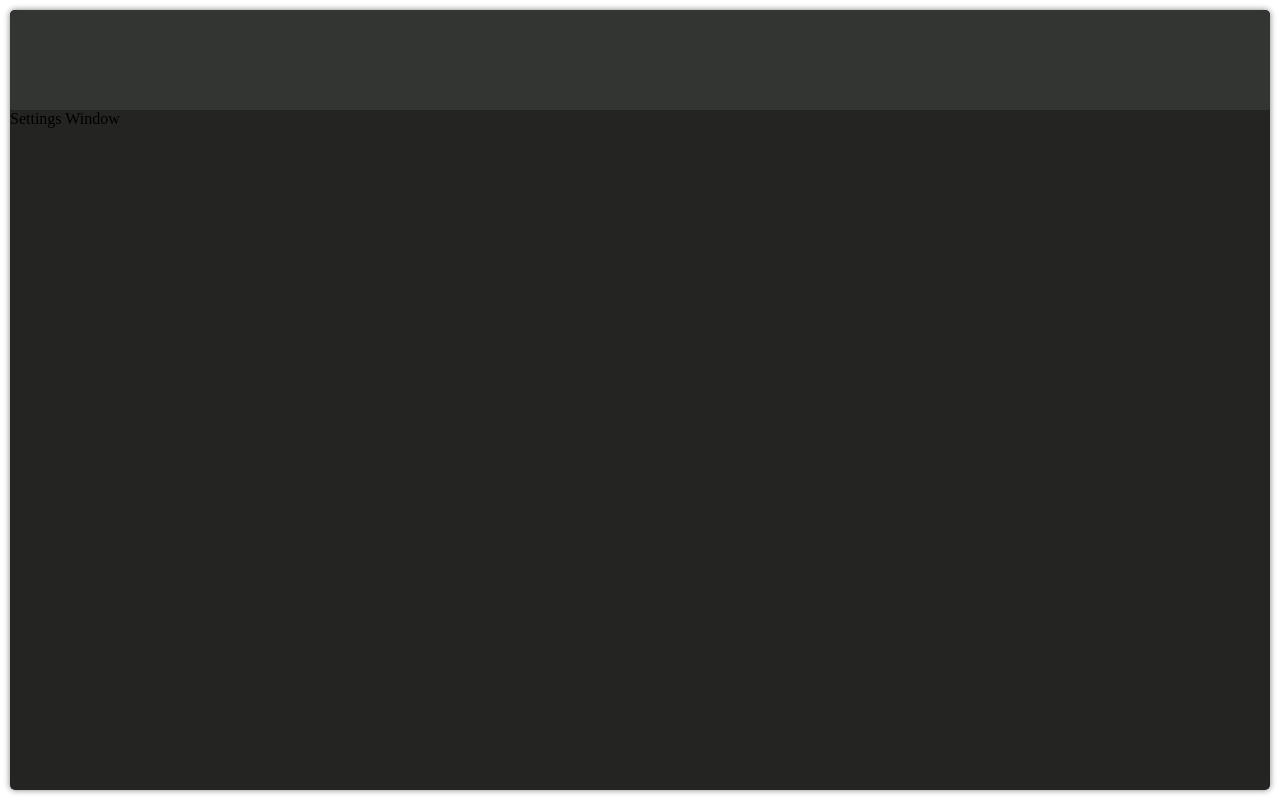
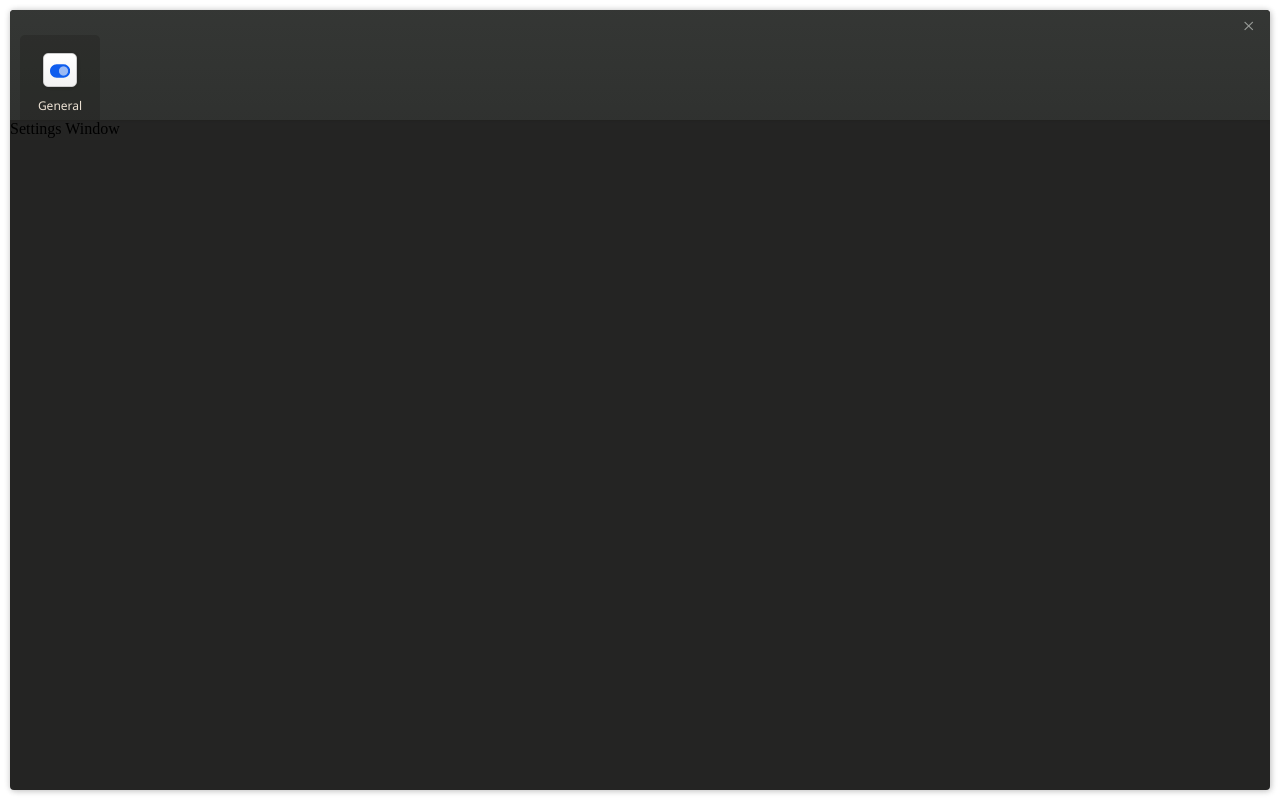
Before and after one commit to motorlatitude/Drop, an Electron app: page src/views/settings.html in a window 1280 px wide. Drawn offline with Linux system fonts and the light colour scheme.

Commit message:
Fixed potential bug where if windows where closed opening them again would cause an error message and further work on settings window

```diff
--- a/src/assets/css/popover.css
+++ b/src/assets/css/popover.css
@@ -21,7 +21,7 @@ body{
     background: hsla(60,2%,14%,0.98);
     border-radius: 5px;
     overflow: hidden;
-    box-shadow: 2px 2px 6px rgba(0,0,0,0.4), 0 0 10px rgba(0,0,0,0.2);
+    box-shadow: 2px 2px 6px rgba(0,0,0,0.2), 0 0 10px rgba(0,0,0,0.1);
 }
 
 .main-frame ul{
--- a/src/assets/css/settings.css
+++ b/src/assets/css/settings.css
@@ -18,16 +18,107 @@ body {
     bottom: 10px;
     width: auto;
     height: auto;
-    background: #242423;
-    border-radius: 5px;
+    background: hsla(60,2%,14%,1);
+    border-radius: 4px;
     overflow: hidden;
-    box-shadow: 0 0 6px rgba(0,0,0,0.5);
+    box-shadow: 0 0 6px rgba(0,0,0,0.2), 2px 2px 6px rgba(0,0,0,0.1);
 }
 
 .main-frame .titlebar {
+    position: relative;
+    top: 0;
+    left: 0;
     width: 100%;
-    height: 100px;
-    background: #333533;
+    height: 110px;
+    background: linear-gradient(to bottom, hsla(120,2%,21%,1) 0%, hsla(120,2%,19%,1) 100%);
     line-height: 40px;
     -webkit-app-region: drag;
+    box-shadow: 0 1px 2px hsla(60,2%,13%,1);
 }
+
+.main-frame .titlebar .window-close-button {
+    position: absolute;
+    top: 0;
+    right: 0;
+    width: auto;
+    height: auto;
+    padding: 0 15px;
+    line-height: 32px;
+    color: hsla(120,2%,61%,1);
+    font-size: 22px;
+    cursor: default;
+    border-bottom-left-radius: 4px;
+    -webkit-user-select: none;
+	-webkit-user-drag: none;
+	-webkit-app-region: no-drag;
+}
+
+.main-frame .titlebar .window-close-button:hover {
+    background: hsla(120,2%,25%,1);
+}
+
+.main-frame .titlebar .navbar {
+    position: absolute;
+    bottom: 0;
+    left: 0;
+    width: 100%;
+    overflow: hidden;
+}
+
+.main-frame .titlebar .navbar ul {
+    list-style: none;
+    margin: 0 10px;
+    padding: 0;
+}
+
+.main-frame .titlebar .navbar ul li {
+    width: 80px;
+    height: 85px;
+    padding: 18px 10px;
+    border-top-left-radius: 5px;
+    border-top-right-radius: 5px;
+}
+
+.main-frame .titlebar .navbar ul li.active {
+    background: hsla(60,2%,7%,0.22);
+}
+
+.main-frame .titlebar .navbar ul li .icon {
+    width: 100%;
+    height: 40px;
+    line-height: 40px;
+    text-align: center;
+}
+
+.main-frame .titlebar .navbar ul li .icon .icon-box {
+    display: inline-block;
+    width: 34px;
+    height: 34px;
+    text-align: center;
+    border-radius: 5px;
+    background: #fff;
+    padding: 1px 0;
+    border: 0.5px solid rgb(204, 204, 204);
+    box-shadow: 0 0 3px hsla(60,2%,8%,0.2), 1px 1px 3px hsla(60,2%,8%,0.1);
+}
+
+.main-frame .titlebar .navbar ul li .icon .icon-box.general {
+    background: linear-gradient(to bottom, hsla(0,0%,100%,1) 0%, hsla(0,0%,95%,1) 100%);
+}
+
+.main-frame .titlebar .navbar ul li .title {
+    width: 100%;
+    height: 30px;
+    text-align: center;
+    font-family: Segoe UI,Roboto,Oxygen,Ubuntu,Fira Sans,Droid Sans,Helvetica Neue,sans-serif;
+    font-size: 12px;
+    font-weight: 400;
+    line-height: 25px;
+    color: rgb(236, 226, 212);
+}
+
+.main-frame .titlebar .navbar ul li svg {
+    display: inline-block;
+    height: 18px;
+    fill: rgb(15, 93, 238);
+}
--- a/src/main/windows/HistoryWindowController.js
+++ b/src/main/windows/HistoryWindowController.js
@@ -32,6 +32,11 @@ class HistoryWindowController {
       this.window = null;
     });
 
+    this.window.on('close', (e) => {
+      e.preventDefault();
+      this.window.hide();
+    });
+
     // fix for flashing on windows 10: electron issue #12130
     this.window.on('show', () => {
       setTimeout(() => {
--- a/src/main/windows/PopoverWindowController.js
+++ b/src/main/windows/PopoverWindowController.js
@@ -83,6 +83,11 @@ class PopoverWindowController {
       this.windowManager.windows.history.send("popover-hidden");
     });
 
+    this.window.on('close', (e) => {
+      e.preventDefault();
+      this.window.hide();
+    });
+
     this.window.on('blur', () => {
       this.window.hide();
     });
--- a/src/main/windows/WindowManager.js
+++ b/src/main/windows/WindowManager.js
@@ -45,6 +45,7 @@ class WindowManager {
         baseWindowOptions.y = electron.screen.getPrimaryDisplay().workAreaSize.height/2 - 250;
         baseWindowOptions.width = 700;
         baseWindowOptions.height = 500;
+        baseWindowOptions.alwaysOnTop = false;
         break;
       case 'picker':
         break;
--- /dev/null
+++ b/src/render/SettingsWindow/SettingsWindow.js
@@ -0,0 +1,23 @@
+const electron = require('electron');
+const { ipcRenderer } = electron;
+
+/**
+ * SettingsWindow Class
+ *
+ * Handles settings window render process
+ */
+class SettingsWindow {
+
+  constructor() {
+    this._ConfigureEventListeners();
+  }
+
+  _ConfigureEventListeners() {
+    document.getElementById("close-window").addEventListener("click", (e) => {
+      ipcRenderer.invoke("WINDOW", {type:"HIDE", windowName: "settings"});
+    });
+  }
+
+}
+
+const sw = new SettingsWindow();
--- a/src/views/settings.html
+++ b/src/views/settings.html
@@ -8,9 +8,28 @@
   <body>
     <div class="main-frame">
       <div class="titlebar">
-
+        <div class="window-close-button" id="close-window">
+          &times;
+        </div>
+        <div class="navbar">
+          <ul>
+            <li class="active">
+              <div class="icon">
+                <div class="icon-box general">
+                  <svg aria-hidden="true" focusable="false" data-prefix="fad" data-icon="toggle-on" class="svg-inline--fa fa-toggle-on fa-w-18" role="img" xmlns="http://www.w3.org/2000/svg" viewBox="0 0 576 512"><g class="fa-group"><path class="fa-secondary" d="M384 384a128 128 0 1 1 128-128 127.93 127.93 0 0 1-128 128z" opacity="0.4"></path><path class="fa-primary" d="M384 64H192C86 64 0 150 0 256s86 192 192 192h192c106 0 192-86 192-192S490 64 384 64zm0 320a128 128 0 1 1 128-128 127.93 127.93 0 0 1-128 128z"></path></g></svg>
+                </div>
+              </div>
+              <div class="title">
+                General
+              </div>
+            </li>
+          </ul>
+        </div>
       </div>
       Settings Window
     </div>
+    <script>
+        require("./../render/SettingsWindow/SettingsWindow.js");
+    </script>
   </body>
 </html>
```
Also changed, not shown: src/assets/css/history.css (+17 -7 lines), src/main/windows/SettingsWindowController.js (+6 -1 lines).
